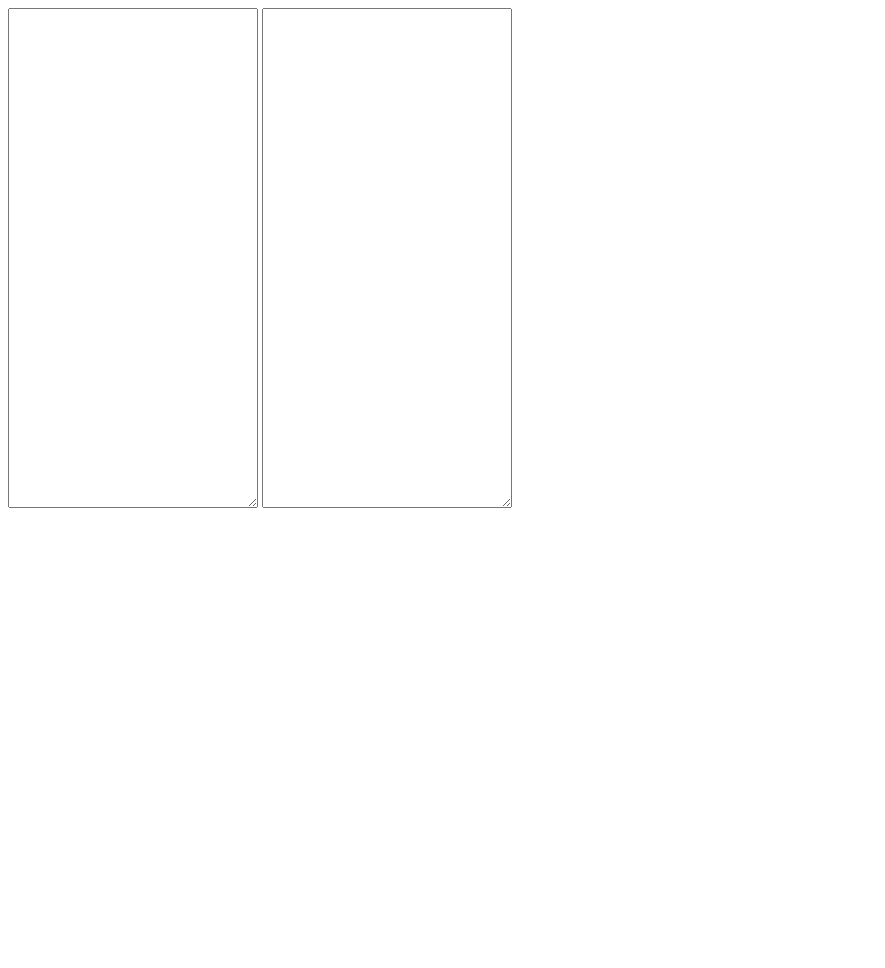
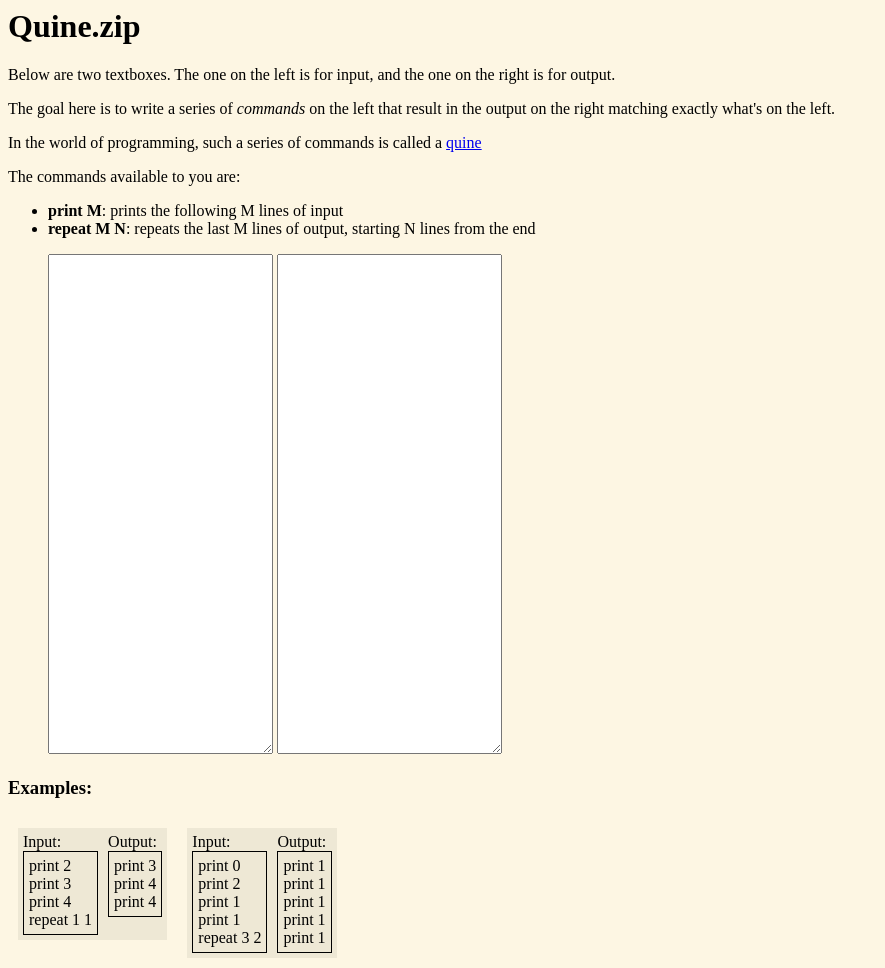
Before and after one commit to wgreenberg/quine.zip, a website: page index.html in a window 1280 px wide. Shown: the whole page, without its empty margins (0-885 px from the left). Before the commit the page ends 800 px from the top, so only its background shows below. Drawn offline with Linux system fonts and the light colour scheme.

Commit message:
Better styling, adds examples/explanation

```diff
--- a/index.html
+++ b/index.html
@@ -4,6 +4,70 @@
 <script src="./interpreter.js"></script>
 <script src="./main.js"></script>
 </head>
-<textarea id="input" class="codebox"></textarea>
-<textarea id="output" readonly class="codebox"></textarea>
+<h1>Quine.zip</h1>
+<div class='explanation'>
+<p>Below are two textboxes. The one on the left is for input, and the one on
+the right is for output.</p>
+<p>The goal here is to write a series of <i>commands</i> on the left that
+result in the output on the right matching exactly what's on the left.</p>
+<p>In the world of programming, such a series of commands is called a
+<a href='https://en.wikipedia.org/wiki/Quine_(computing)'>quine</a></p>
+<p>The commands available to you are:
+    <ul>
+        <li>
+            <b>print M</b>: prints the following M lines of input
+        </li>
+        <li>
+            <b>repeat M N</b>: repeats the last M lines of output, starting N
+            lines from the end
+        </li>
+    </ul>
+</p>
+</div>
+<div class='codeboxes'>
+    <textarea id="input" class="codebox"></textarea>
+    <textarea id="output" readonly class="codebox"></textarea>
+</div>
+<h3>Examples:</h3>
+<div class='example'>
+    <div class='example-input'>
+        Input:
+        <div class='example-code'>
+            <span class='line'>print 2</span>
+            <span class='line'>print 3</span>
+            <span class='line'>print 4</span>
+            <span class='line'>repeat 1 1</span>
+        </div>
+    </div>
+    <div class='example-output'>
+        Output:
+        <div class='example-code'>
+            <span class='line'>print 3</span>
+            <span class='line'>print 4</span>
+            <span class='line'>print 4</span>
+        </div>
+    </div>
+</div>
+<div class='example'>
+    <div class='example-input'>
+        Input:
+        <div class='example-code'>
+            <span class='line'>print 0</span>
+            <span class='line'>print 2</span>
+            <span class='line'>print 1</span>
+            <span class='line'>print 1</span>
+            <span class='line'>repeat 3 2</span>
+        </div>
+    </div>
+    <div class='example-output'>
+        Output:
+        <div class='example-code'>
+            <span class='line'>print 1</span>
+            <span class='line'>print 1</span>
+            <span class='line'>print 1</span>
+            <span class='line'>print 1</span>
+            <span class='line'>print 1</span>
+        </div>
+    </div>
+</div>
 </html>
--- a/styles/main.css
+++ b/styles/main.css
@@ -1,4 +1,44 @@
+body {
+    font-color: #657b83;
+    background-color: #fdf6e3;
+}
+
 .codebox {
-    width: 250;
+    width: 45%;
     height: 500;
+    margin-left: auto;
+    margin-right: auto;
 }
+
+.codeboxes {
+    display: block;
+    margin-left: 40px;
+    width: 500px;
+}
+
+.example {
+    background-color: #eee8d5;
+    display: inline-block;
+    margin: 10px;
+    float: left;
+}
+
+.example-output {
+    margin: 5px;
+    float: right;
+}
+
+.example-input {
+    margin: 5px;
+    float: left;
+}
+
+.example-code {
+    padding: 5px;
+    border-style: solid;
+    border-width: 1px;
+}
+
+.line {
+    display: block;
+}
```
